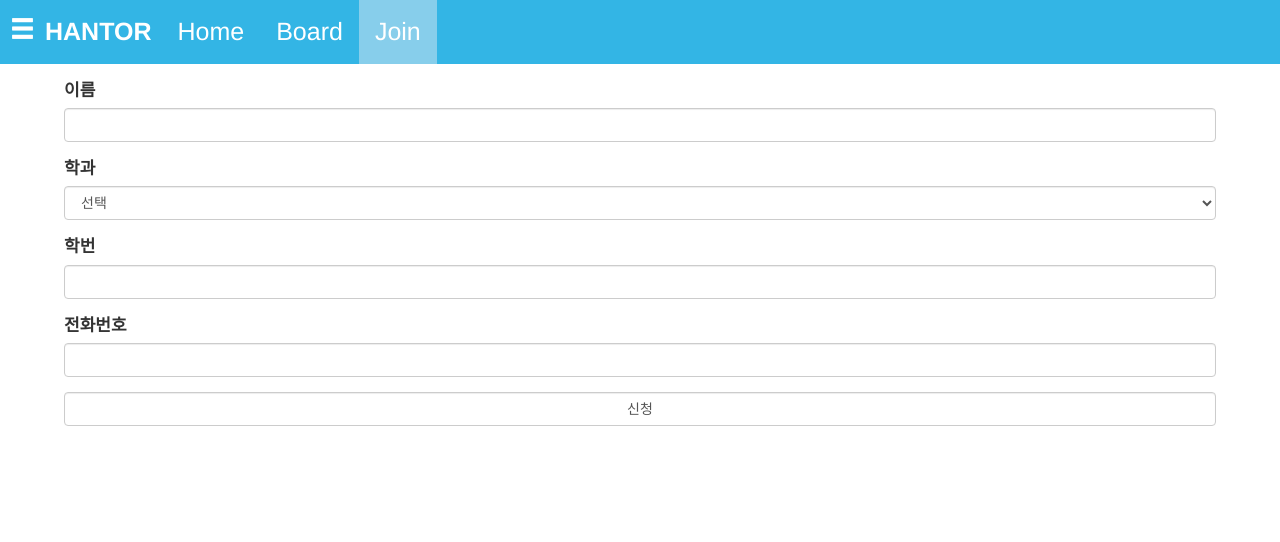
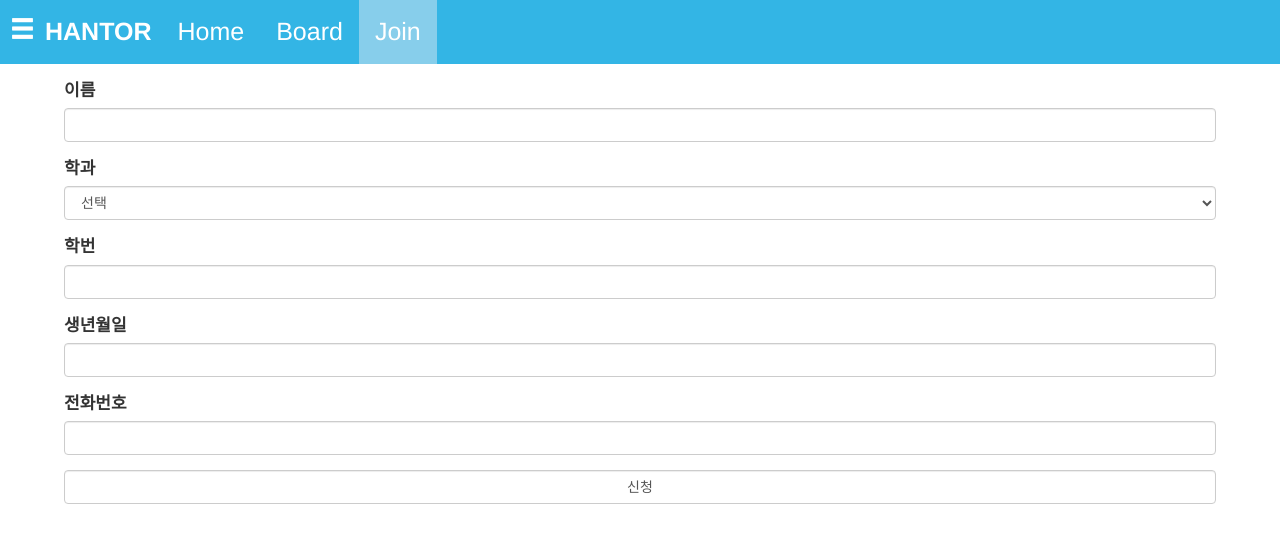
Before and after one commit to jjw8967/Hantor_Page, a Vue app in the folder frontend/: page /join in a window 1280 px wide. Shown: the top 542 px of the page. Built offline with nearby package versions, Linux system fonts and the light colour scheme.

Commit message:
Add BirthDay

```diff
--- a/frontend/src/views/Join.vue
+++ b/frontend/src/views/Join.vue
@@ -36,6 +36,12 @@
             </div>
 
             <div class="form-group">
+                <label for='birthday'>생년월일</label>
+                <input id='birthday' v-model="birthday" class='form-control'
+                required pattern="[0-9]{6}" title="6자리 숫자를 입력하세요"/>
+            </div>
+
+            <div class="form-group">
                 <label for='phoneNum'>전화번호</label>
                 <input id='phoneNum' v-model="phoneNum" class='form-control'
                 required pattern="[0-9]{10,11}" title="9~10자리 숫자를 입력하세요"/>
@@ -60,6 +66,7 @@ export default {
             major:"",
             phoneNum:"",
             etcMajor:"",
+            birthday:"",
             baseUrl: this.$store.state.baseUrl
         }
     },
@@ -91,6 +98,7 @@ export default {
                 "stdID" : this.stdID,
                 "name" : this.name,
                 "major" : major,
+                "birthday" : this.birthday,
                 "phoneNum" : this.phoneNum,
             }
 
--- a/frontend/src/views/Member.vue
+++ b/frontend/src/views/Member.vue
@@ -17,6 +17,7 @@
                     <th class="table-bordered">이름</th>
                     <th class="table-bordered">학과</th>
                     <th class="table-bordered">학번</th>
+                    <th class="table-bordered">생년월일</th>
                     <th class="table-bordered">전화번호</th>
                 </tr>
             </thead>
@@ -27,6 +28,7 @@
                     <td>{{member.name}}</td>
                     <td>{{member.major}}</td>
                     <td>{{member.stdID}}</td>
+                    <td>{{member.birthday}}</td>
                     <td>{{member.phoneNum}}</td>
                 </tr>
             </tbody>
```
Also changed, not shown: 1 other file (tests, documents, lock files or other folders).
